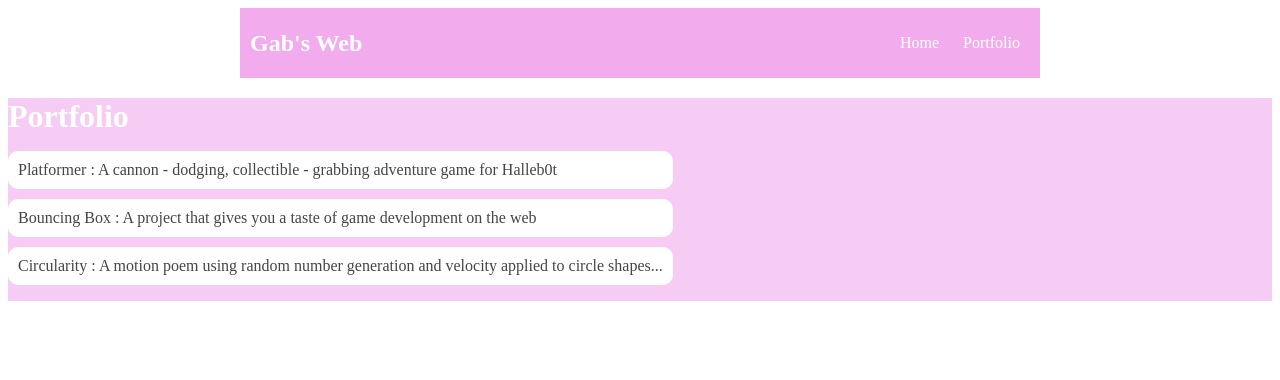
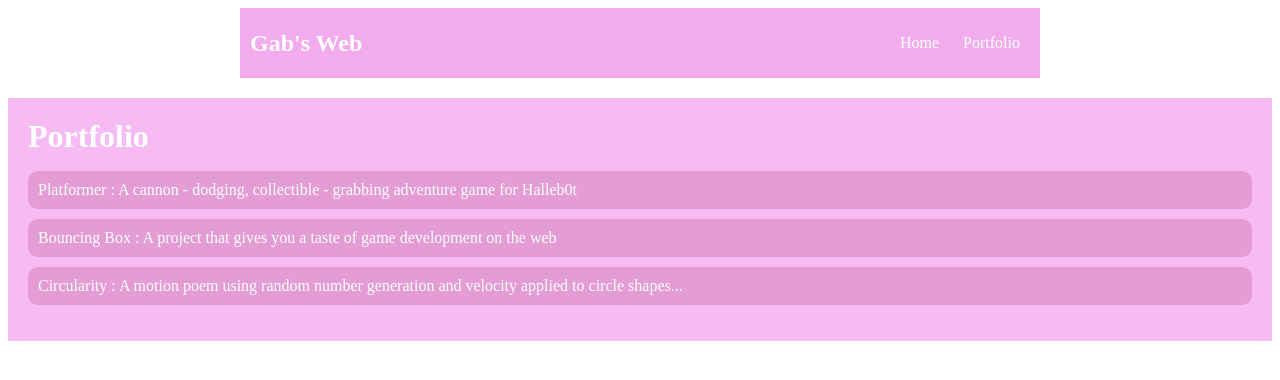
Before and after one commit to gabby980/gabby980.github.io, a plain HTML site: page portfolio.html in a window 1280 px wide. Drawn offline with Linux system fonts and the light colour scheme.

```diff
--- a/portfolio.html
+++ b/portfolio.html
@@ -23,7 +23,7 @@
 
           </div>
           <main>
-            <div class="section">
+            <div class="content">
           <h1>Portfolio</h1>
           <ul id="portfolio">
             <li><a href="projects/platformer/">Platformer : A cannon - dodging, collectible - grabbing adventure game for Halleb0t</a></li>
--- a/style.css
+++ b/style.css
@@ -33,24 +33,25 @@
 }
 a {
   text-decoration: none;
-  color: #fff;
+  color: #ffffff;
 }
 
 /* main container area beneath menu */
 main {
-  background: rgb(246, 203, 244);
+  background: rgb(246, 187, 243);
   display: flex;
+  color: #ffffff;
 }
 .sidebar {
-  margin-right: 25px;
+  margin-right: 30px;
   padding: 10px;
 }
 .sidebar-img {
-  width: 200px;
+  width: 300px;
 }
 .content {
   flex: 1;
-  padding: 15px;
+  padding: 20px;
 }
 
 /* portfolio styles */
@@ -62,7 +63,7 @@
   margin: 0px;
 }
 .content h1 {
-  color: black;
+  color: rgb(255, 255, 255);
 }
 
 #portfolio {
@@ -71,7 +72,7 @@
 }
 
 #portfolio li {
-  background: #fff;
+  background: #e39dd4;
   padding: 10px;
   border-radius: 10px;
   margin-bottom: 10px;
@@ -83,7 +84,7 @@
 
 #portfolio a {
   text-decoration: none;
-  color: #454545;
+  color: #fffefe;
 }
             /* responsive web design */
             @media screen and (min-width: 120px) and (max-width: 1080px) {
```
Also changed, not shown: index.html (+0 -5 lines).
